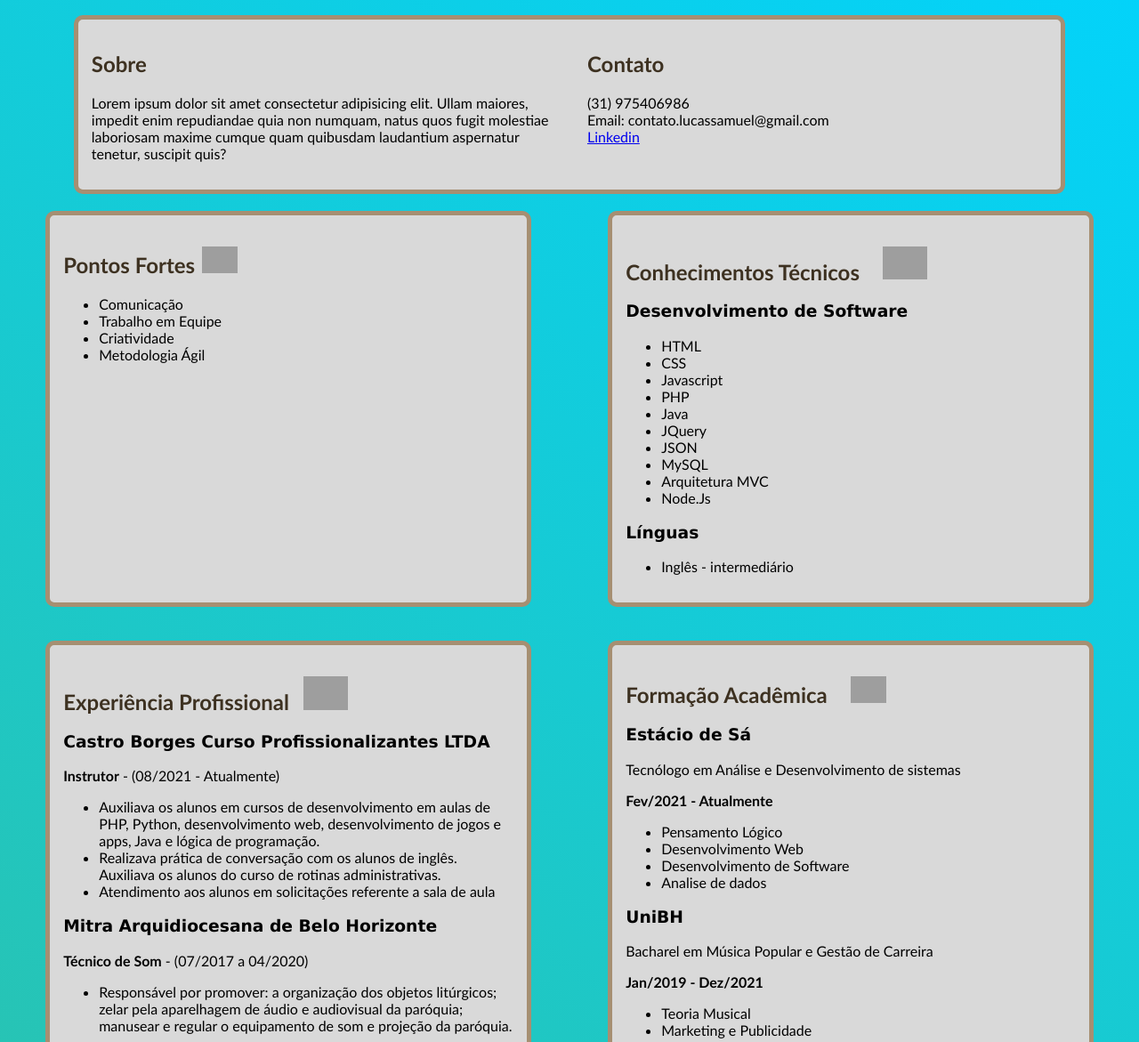
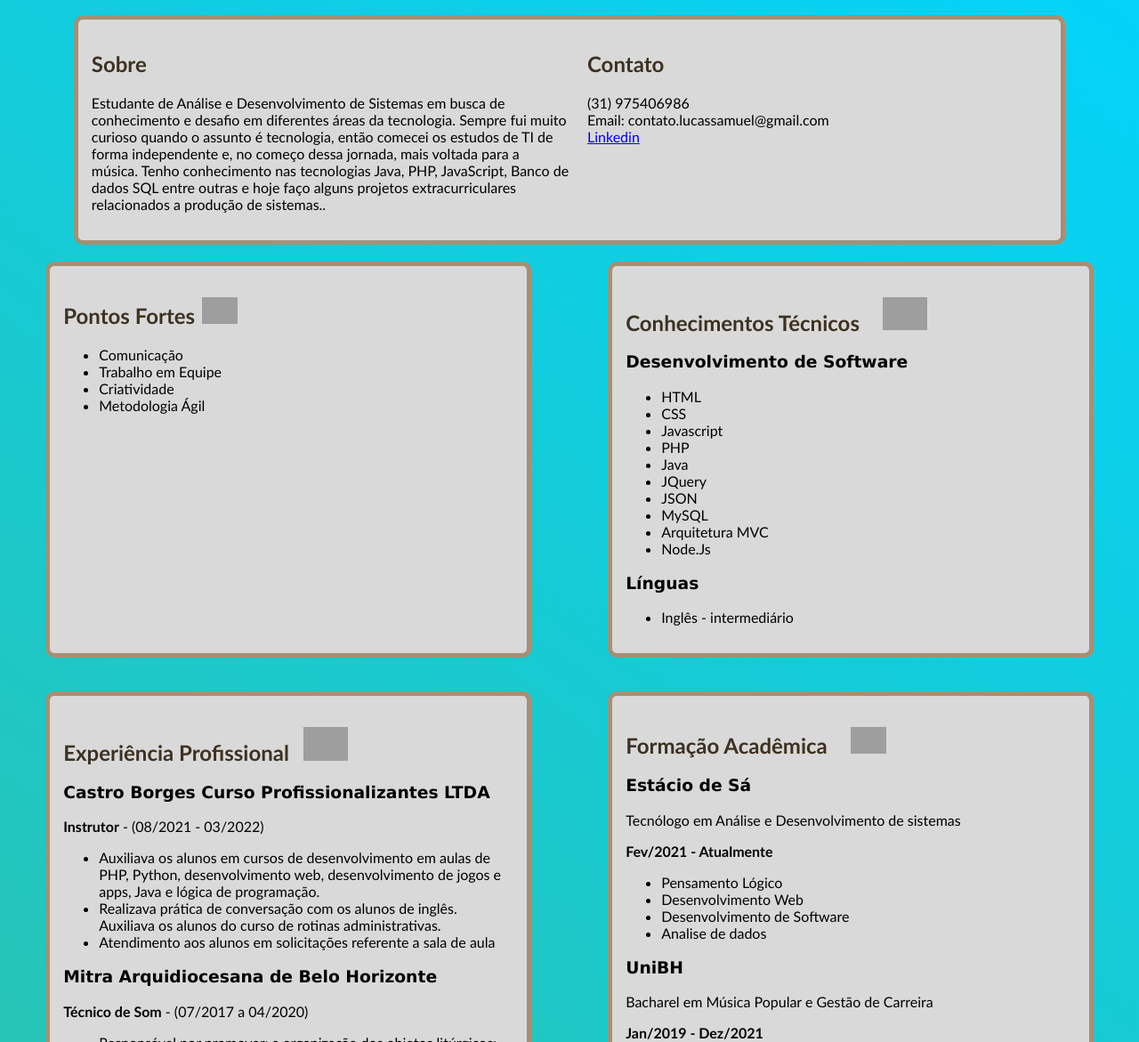
Before and after one commit to LucasAlmeida001/Curriculo, a plain HTML site: page index.html in a window 1280 px wide. Shown: the part 161-1332 px from the top of the page at 89% size. Drawn offline with Linux system fonts and the light colour scheme; grey boxes are pictures that could not be loaded; a web font is replaced by a local one.

Commit message:
Correção de informações
Alteração do período de trabalho e correção do campo "sobre".

```diff
--- a/index.html
+++ b/index.html
@@ -25,11 +25,9 @@
         <article id="sobre">
             <div id="info">
                 <h2>Sobre</h2>
-                <p>Lorem ipsum dolor sit amet consectetur adipisicing elit. Ullam maiores, impedit enim repudiandae quia
-                    non
-                    numquam, natus quos fugit molestiae laboriosam maxime cumque quam quibusdam laudantium aspernatur
-                    tenetur,
-                    suscipit quis?</p>
+                <p>Estudante de Análise e Desenvolvimento de Sistemas em busca de conhecimento e desafio em diferentes áreas da tecnologia.
+Sempre fui muito curioso quando o assunto é tecnologia, então comecei os estudos de TI de forma independente e, no começo dessa jornada, mais voltada para a música.
+Tenho conhecimento nas tecnologias Java, PHP, JavaScript, Banco de dados SQL entre outras e hoje faço alguns projetos extracurriculares relacionados a produção de sistemas..</p>
             </div>
             <div id="contato">
                 <h2>Contato</h2>
@@ -72,7 +70,7 @@
             <h2>Experiência Profissional <img src="https://cdn-icons-png.flaticon.com/512/65/65053.png" id="imagemTrabalho" alt=""></h2>
             <article name="prepara">
                 <h3>Castro Borges Curso Profissionalizantes LTDA</h3>
-                <p> <b>Instrutor</b> - (08/2021 - Atualmente)</p>
+                <p> <b>Instrutor</b> - (08/2021 - 03/2022)</p>
                 <ul>
                     <li>Auxiliava os alunos em cursos de desenvolvimento em aulas de PHP, Python, desenvolvimento
                         web,
```
